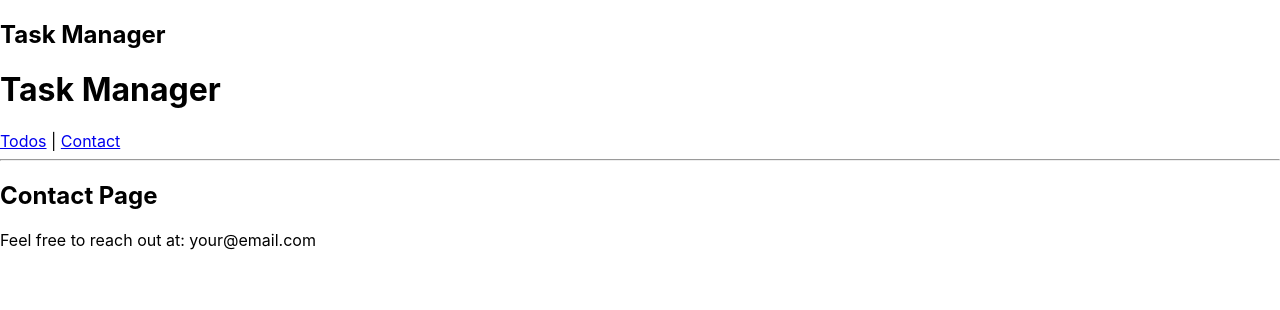
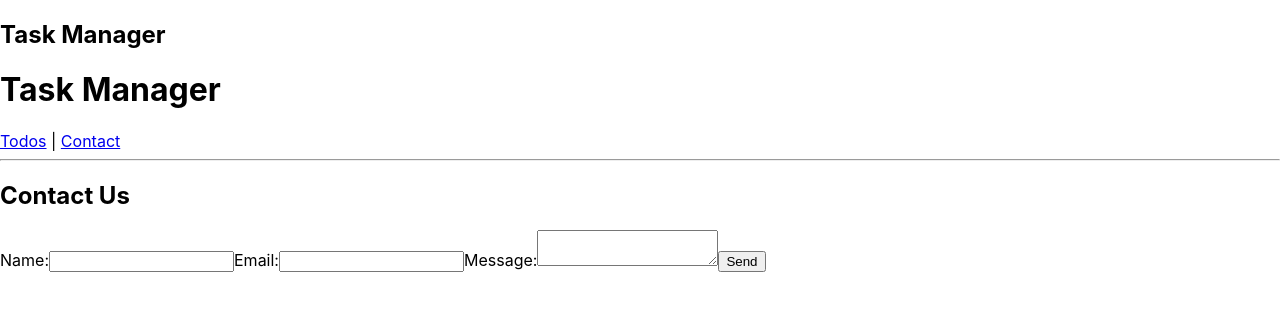
Before and after one commit to tylerfields56/task-manager, a React (Create React App) app: page /contact in a window 1280 px wide. Shown: the top 310 px of the page. Built offline with nearby package versions, Linux system fonts and the light colour scheme.

Commit message:
Add ContactForm component and ContactPage

```diff
--- /dev/null
+++ b/src/components/ContactForm.js
@@ -0,0 +1,40 @@
+import React, { useState } from 'react';
+
+function ContactForm() {
+  const [formData, setFormData] = useState({
+    name: '',
+    email: '',
+    message: ''
+  });
+
+  const handleChange = (e) => {
+    const { name, value } = e.target;
+    setFormData(prev => ({ ...prev, [name]: value }));
+  };
+
+  const handleSubmit = (e) => {
+    e.preventDefault();
+    console.log('Submitted:', formData);
+    alert('Message sent!');
+    setFormData({ name: '', email: '', message: '' });
+  };
+
+  return (
+    <form onSubmit={handleSubmit}>
+      <h2>Contact Us</h2>
+
+      <label>Name:</label>
+      <input type="text" name="name" value={formData.name} onChange={handleChange} required />
+
+      <label>Email:</label>
+      <input type="email" name="email" value={formData.email} onChange={handleChange} required />
+
+      <label>Message:</label>
+      <textarea name="message" value={formData.message} onChange={handleChange} required />
+
+      <button type="submit">Send</button>
+    </form>
+  );
+}
+
+export default ContactForm;
--- a/src/pages/ContactPage.js
+++ b/src/pages/ContactPage.js
@@ -1,10 +1,10 @@
 import React from 'react';
+import ContactForm from '../components/ContactForm';
 
 function ContactPage() {
   return (
     <div>
-      <h2>Contact Page</h2>
-      <p>Feel free to reach out at: your@email.com</p>
+      <ContactForm />
     </div>
   );
 }
```
